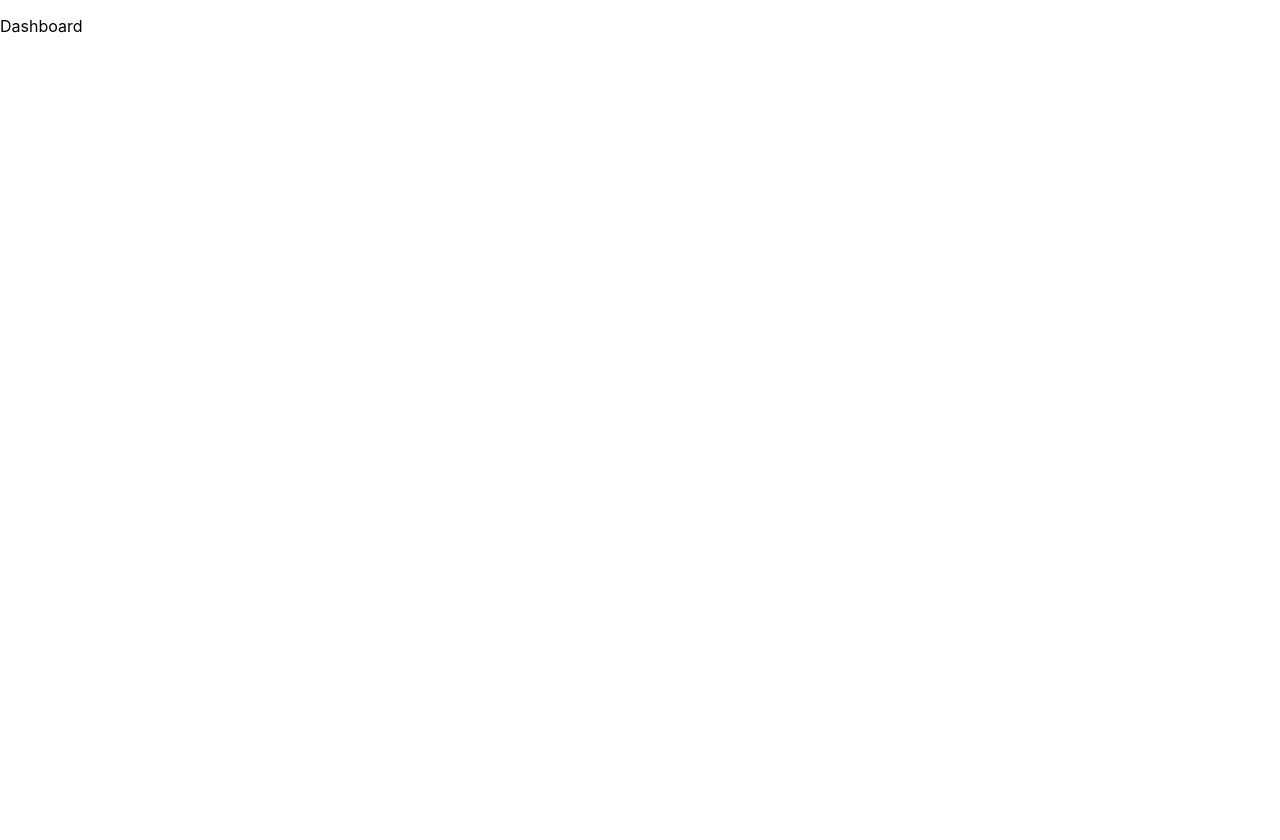
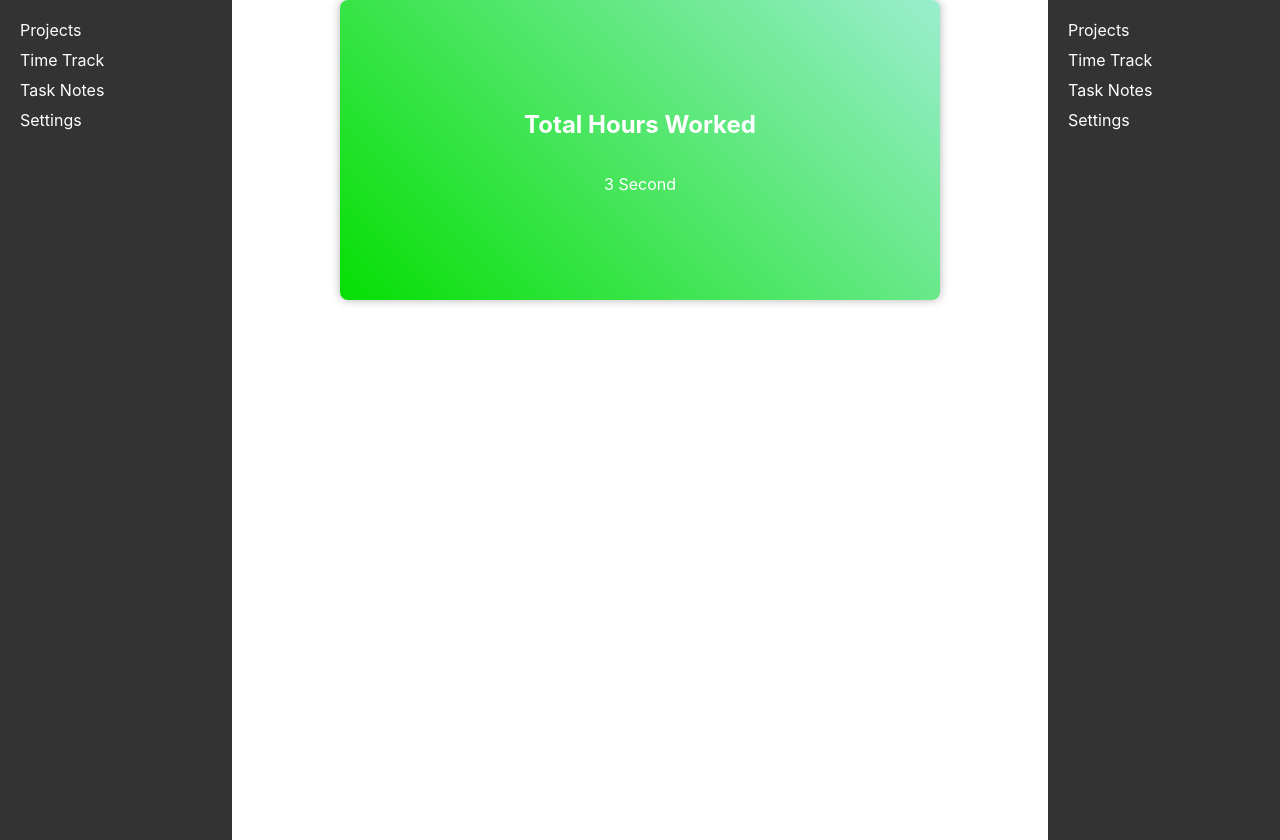
Before and after one commit to rashedevs/time-tracker-app, a React (Create React App) app: page /dashboard in a window 1280 px wide. Before the commit the page ends 800 px from the top, so only its background shows below. Built offline with nearby package versions, Linux system fonts and the light colour scheme.

Commit message:
dasboard components added

```diff
--- a/package.json
+++ b/package.json
@@ -40,5 +40,8 @@
       "last 1 firefox version",
       "last 1 safari version"
     ]
+  },
+  "devDependencies": {
+    "@babel/plugin-proposal-private-property-in-object": "^7.21.11"
   }
 }
--- /dev/null
+++ b/src/Pages/Dashboard/Dashboard.css
@@ -0,0 +1,6 @@
+.container{
+    display: flex;
+    align-items:flex-start;
+    justify-content: space-between;
+    /* margin: 0 0 px; */
+}
--- a/src/Pages/Dashboard/Dashboard.js
+++ b/src/Pages/Dashboard/Dashboard.js
@@ -1,9 +1,14 @@
 import React from "react";
+import LiveCounters from "./LiveCounters/LiveCounters";
+import "./Dashboard.css";
+import SideBar from "./SideBar/SideBar";
 
 const Dashboard = () => {
   return (
-    <div>
-      <p>Dashboard</p>
+    <div className="container">
+      <SideBar />
+      <LiveCounters />
+      <SideBar />
     </div>
   );
 };
--- /dev/null
+++ b/src/Pages/Dashboard/LiveCounters/LiveCounters.css
@@ -0,0 +1,43 @@
+
+.live-counters-card {
+    width: 600px;
+    height: 300px;
+    perspective: 800px;
+    cursor: pointer;
+  }
+
+  .live-counters-card-inner {
+    width: 100%;
+    height: 100%;
+    position: relative;
+    transform-style: preserve-3d;
+    transition: transform 0.5s ease-in-out;
+  }
+
+  .live-counters-card:hover .live-counters-card-inner {
+    transform: rotateY(10deg);
+  }
+
+  .live-counters-card-face {
+    width: 100%;
+    height: 100%;
+    position: absolute;
+    backface-visibility: hidden;
+    display: flex;
+    flex-direction: column;
+    align-items: center;
+    justify-content: center;
+    font-size: 16px;
+    color: #fff;
+    border-radius: 8px;
+    box-shadow: 0 0 10px rgba(0, 0, 0, 0.3);
+  }
+
+
+  .live-counters-card-face {
+    transition: transform 0.5s ease-in-out;
+  }
+
+  .live-counters-card-face.back {
+    transform: rotateY(180deg);
+  }
--- /dev/null
+++ b/src/Pages/Dashboard/LiveCounters/LiveCounters.js
@@ -0,0 +1,110 @@
+import React, { useState, useEffect, useRef } from "react";
+import "./LiveCounters.css";
+
+const LiveCounters = () => {
+  const [totalHoursWorked, setTotalHoursWorked] = useState(0);
+  const [frontGradient, setFrontGradient] = useState(getRandomGradient());
+  const [backGradient, setBackGradient] = useState(getRandomGradient());
+  const [rotation, setRotation] = useState({ x: 0, y: 0 });
+  const [isHovered, setIsHovered] = useState(false);
+
+  const cardRef = useRef(null);
+
+  useEffect(() => {
+    const interval = setInterval(() => {
+      setTotalHoursWorked((prevTotal) => prevTotal + 3);
+
+      setFrontGradient(getRandomGradient());
+      setBackGradient(getRandomGradient());
+    }, 3000);
+
+    return () => clearInterval(interval);
+    // eslint-disable-next-line
+  }, []);
+
+  useEffect(() => {
+    const handleMouseMove = (e) => {
+      if (isHovered) {
+        const { clientX, clientY } = e;
+        const { left, top, width, height } =
+          cardRef.current.getBoundingClientRect();
+
+        if (
+          clientX >= left &&
+          clientX <= left + width &&
+          clientY >= top &&
+          clientY <= top + height
+        ) {
+          const x = ((clientY - top - height / 2) / height) * 30;
+          const y = ((clientX - left - width / 2) / width) * 30;
+
+          setRotation({ y, x });
+        }
+      }
+    };
+
+    const handleMouseEnter = () => {
+      setIsHovered(true);
+    };
+
+    const handleMouseLeave = () => {
+      setIsHovered(false);
+
+      setRotation({ x: 0, y: 0 });
+    };
+
+    document.addEventListener("mousemove", handleMouseMove);
+    cardRef.current.addEventListener("mouseenter", handleMouseEnter);
+    cardRef.current.addEventListener("mouseleave", handleMouseLeave);
+
+    return () => {
+      document.removeEventListener("mousemove", handleMouseMove);
+      cardRef.current.removeEventListener("mouseenter", handleMouseEnter);
+      // eslint-disable-next-line
+      cardRef.current.removeEventListener("mouseleave", handleMouseLeave);
+    };
+  }, [isHovered]);
+
+  function getRandomGradient() {
+    const color1 = getRandomColor();
+    const color2 = getRandomColor();
+
+    return `linear-gradient(45deg, ${color1}, ${color2})`;
+  }
+
+  function getRandomColor() {
+    const letters = "0123456789ABCDEF";
+    let color = "#";
+    for (let i = 0; i < 6; i++) {
+      color += letters[Math.floor(Math.random() * 16)];
+    }
+    return color;
+  }
+
+  const transformStyle = `rotateX(${rotation.x}deg) rotateY(${rotation.y}deg)`;
+
+  return (
+    <div className="live-counters-card" ref={cardRef}>
+      <div
+        className="live-counters-card-inner"
+        style={{ transform: transformStyle }}
+      >
+        <div
+          className="live-counters-card-face front"
+          style={{ background: frontGradient }}
+        >
+          <h2>Total Hours Worked</h2>
+          <p>{totalHoursWorked} Second</p>
+        </div>
+        <div
+          className="live-counters-card-face back"
+          style={{ background: backGradient }}
+        >
+          <p>Additional Information or Controls</p>
+        </div>
+      </div>
+    </div>
+  );
+};
+
+export default LiveCounters;
--- /dev/null
+++ b/src/Pages/Dashboard/SideBar/SideBar.css
@@ -0,0 +1,22 @@
+.sidebar {
+    width: 15%;
+    min-height: 100vh;
+    background-color: #333;
+    color: #fff;
+    padding: 20px;
+  }
+
+  .sidebar ul {
+    list-style: none;
+    padding: 0;
+    margin: 0;
+  }
+
+  .sidebar li {
+    margin-bottom: 10px;
+    cursor: pointer;
+  }
+
+  .sidebar li:hover {
+    color: #ff8c00; /* Change color on hover as an example */
+  }
--- /dev/null
+++ b/src/Pages/Dashboard/SideBar/SideBar.js
@@ -0,0 +1,17 @@
+import React from "react";
+import "./SideBar.css";
+
+const SideBar = () => {
+  return (
+    <div className="sidebar">
+      <ul>
+        <li>Projects</li>
+        <li>Time Track</li>
+        <li>Task Notes</li>
+        <li>Settings</li>
+      </ul>
+    </div>
+  );
+};
+
+export default SideBar;
--- a/src/Pages/Login/Login.js
+++ b/src/Pages/Login/Login.js
@@ -1,5 +1,5 @@
 import React, { useState } from "react";
-import Dashboard from "../Dashboard/Dashboard";
+// import Dashboard from "../Dashboard/Dashboard";
 import * as Components from "./Components";
 import {
   getAuth,
```
Also changed, not shown: 1 other file (tests, documents, lock files or other folders).
